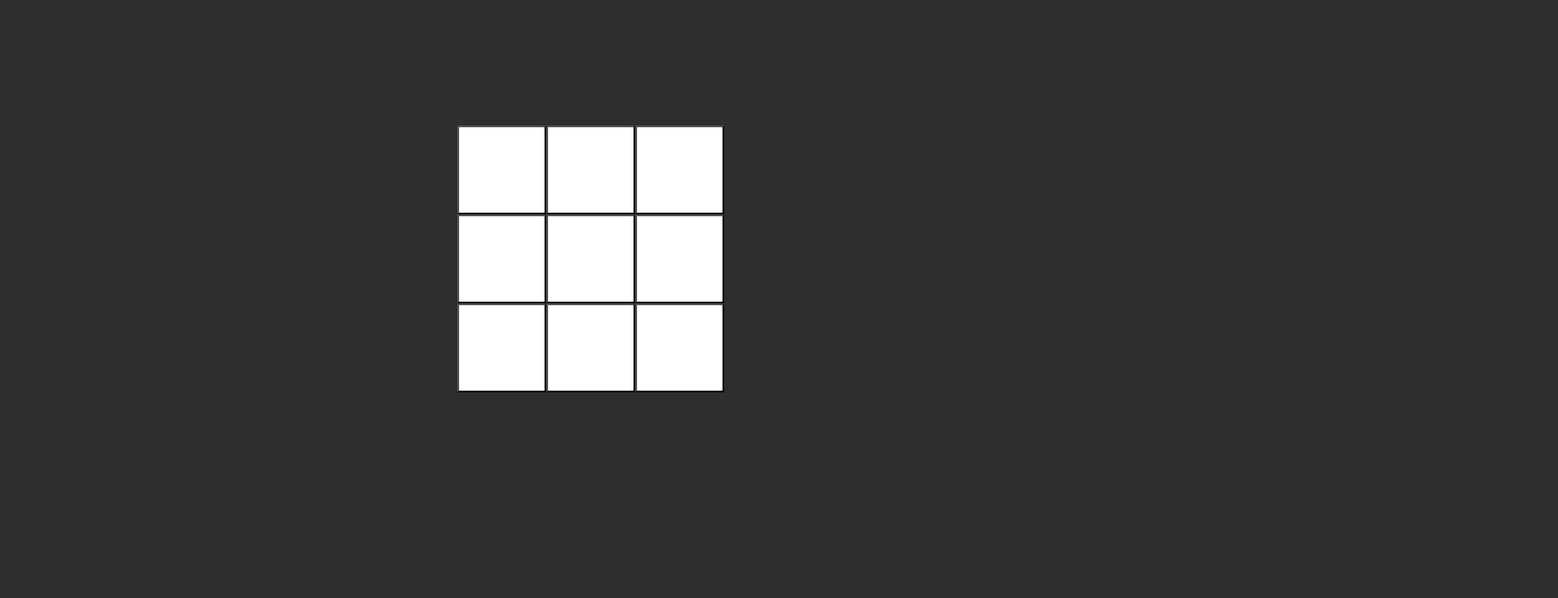
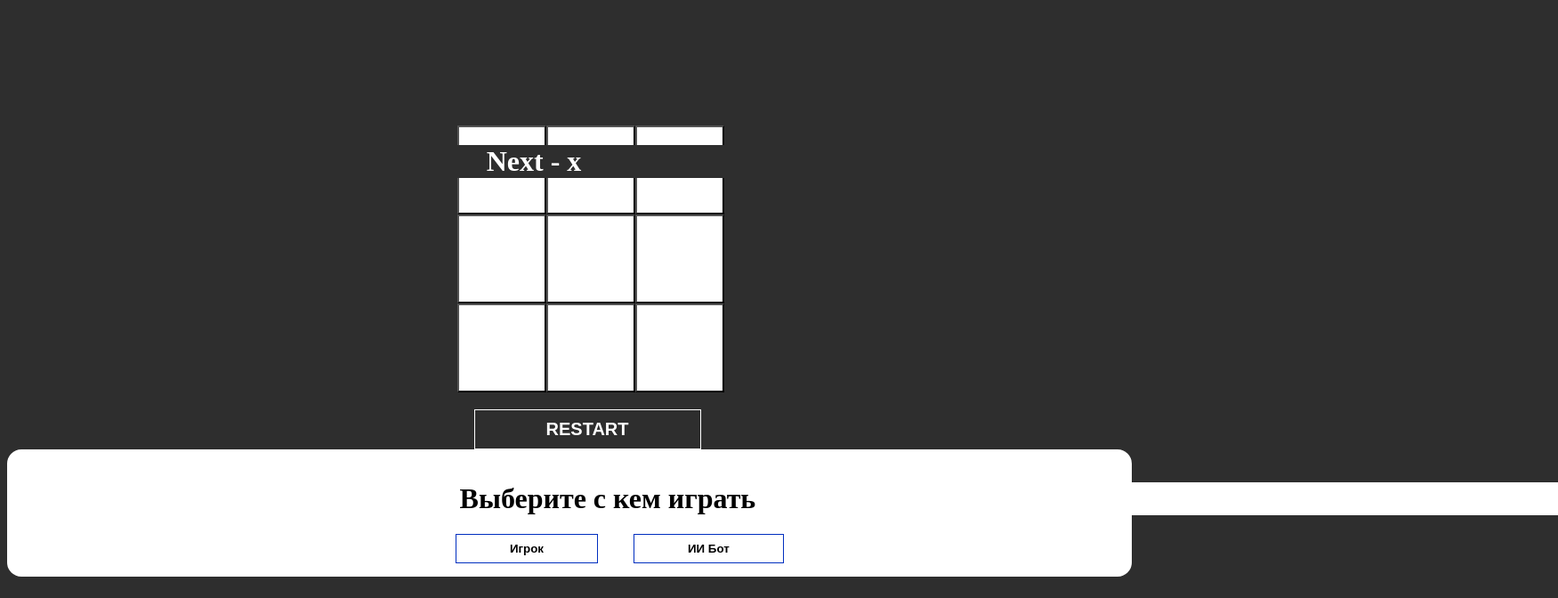
Before and after one commit to hitmanplay/tic-tac-toe, a React app: page / in a window 1280 px wide. Shown: the part 128-800 px from the top of the page at 89% size, 1751 px wide, since content can reach past the window. Built offline with nearby package versions, Linux system fonts and the light colour scheme.

Commit message:
Создал модалку (пока что кривую), пофиксил баг с отображением кто следующий идёт, добавил кнопку рестарта

```diff
--- a/src/pages/Main/Main.tsx
+++ b/src/pages/Main/Main.tsx
@@ -1,13 +1,14 @@
-import React from 'react';
+import React, {useState} from 'react';
 import './Main.css'
 import Modal from "@pages/Main/components/Modal";
 import Game from "@pages/Main/components/Game";
 
 const Main = () => {
+    const [visible, setVisible] = useState(false);
     return (
         <div>
-            <Modal />
             <Game />
+            <Modal visible={visible} setVisible={setVisible}/>
         </div>
     );
 };
--- a/src/pages/Main/components/Board.css
+++ b/src/pages/Main/components/Board.css
@@ -7,3 +7,30 @@
     align-items: center;
     padding: 15% 40%;
 }
+
+.info{
+    display: flex;
+    align-items: center;
+    justify-content: center;
+    position: relative;
+    top: 270px;
+    left: -40px;
+    right: 0;
+    color: white;
+}
+
+.restartBtn{
+    display: flex;
+    align-items: center;
+    justify-content: center;
+    margin-left: 41.5%;
+    margin-top: -13.5%;
+    color: white;
+    padding: 10px 80px;
+    background-color: transparent;
+    border: 1px solid white;
+    font-size: 20px;
+    font-weight: bold;
+    text-transform: capitalize;
+    cursor: pointer;
+}
--- a/src/pages/Main/components/Board.tsx
+++ b/src/pages/Main/components/Board.tsx
@@ -30,6 +30,10 @@ const Board = () => {
 
     const [info, setInfo] = useState(`Next - ${isNext ? 'x' : 'o'}`)
 
+    const handleRestart = () =>{
+        window.location.reload()
+    }
+
 
 
 
@@ -42,6 +46,8 @@ const Board = () => {
         console.log(winner);
         if (winner){
             setInfo(`Winner - ${winner}`);
+        }else{
+            setInfo(`Next - ${!isNext ? 'x' : 'o'}`);
         }
     }
 
@@ -53,6 +59,7 @@ const Board = () => {
                     <Squares key={i} value={square} onSelect={() => setSquareValue(i)}/>
                 ))}
             </div>
+            <button className='restartBtn' onClick={handleRestart}>RESTART</button>
         </div>
     )
         ;
--- a/src/pages/Main/components/Modal.css
+++ b/src/pages/Main/components/Modal.css
@@ -0,0 +1,46 @@
+.modal{
+    position: fixed;
+    top: 0;
+    bottom: 0;
+    right: 0;
+    left: 0;
+    display: none;
+    background: rgba(0,0,0,0.5);
+}
+
+.modalContent{
+    padding: 15px;
+    background: white;
+    border-radius: 16px;
+    min-width: 250px;
+}
+
+.modal.active{
+    display: flex;
+    justify-content: center;
+    align-items: center;
+}
+
+
+.chooseBtn{
+    position: relative;
+    left: 38%;
+    border: 1px solid #002ebf;
+    font-weight: bold;
+    background: transparent;
+    margin: 0 20px;
+    padding: 8px 60px;
+    cursor: pointer;
+    transition: 0.1s ease-in-out;
+}
+
+.chooseBtn:hover{
+    background: #002ebf;
+    color: white;
+}
+
+.subtitle{
+    position: relative;
+    left: 40%;
+    background: white;
+}
--- a/src/pages/Main/components/Modal.tsx
+++ b/src/pages/Main/components/Modal.tsx
@@ -1,9 +1,25 @@
-import React from 'react';
-import Squares from "@pages/Main/components/Squares";
+import React, {FC, useMemo}from 'react';
+import './Modal.css'
 
-const Modal = () => {
+interface IModal{
+    visible: boolean,
+    setVisible: (visible: boolean) => void,
+}
+
+const Modal: FC<IModal> = ({visible, setVisible}) => {
+    const rootClasses = useMemo(() => {
+        if(visible){
+            return 'modal'
+        }
+        return 'modal.active'
+    },[visible])
     return (
-        <div>
+        <div className={rootClasses} onClick={() => setVisible(false)}>
+            <div className="modalContent" onClick={(e) => e.stopPropagation()}>
+                    <h1 className='subtitle'>Выберите с кем играть</h1>
+                    <button className="chooseBtn" onClick={(e) => setVisible(true)}>Игрок</button>
+                    <button className="chooseBtn"  onClick={(e) => setVisible(true)}>ИИ Бот</button>
+            </div>
         </div>
     );
 };
```
